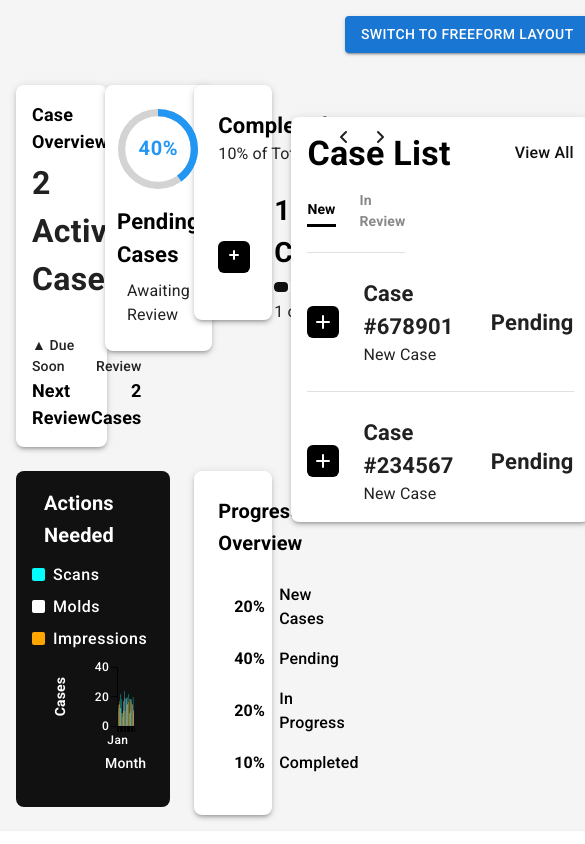
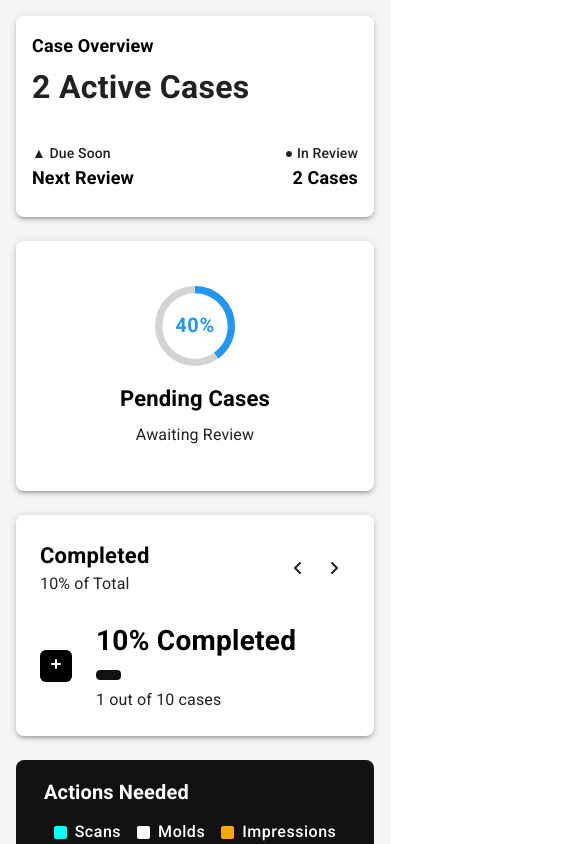
Before and after one commit to InternalShadow/toothy, a React (Vite) app: page / in a window 390 px wide. Shown: the top 844 px of the page, 585 px wide, since content can reach past the window. Built offline with nearby package versions, Linux system fonts and the light colour scheme.

Commit message:
W.I.P-patch/support mobile view

```diff
--- a/src/components/CRMPrototypeDashboard.jsx
+++ b/src/components/CRMPrototypeDashboard.jsx
@@ -376,7 +376,13 @@ export default function CRMPrototypeDashboard() {
       >
         <Header />
         <Box sx={{ flexGrow: 1 }}>
-          <Box sx={{ display: "flex", justifyContent: "flex-end", p: 2 }}>
+          <Box
+            sx={{
+              display: { xs: "none", sm: "none", md: "flex" },
+              justifyContent: "flex-end",
+              p: 2,
+            }}
+          >
             <Button variant='contained' color='primary' onClick={toggleLayout}>
               switch to {layoutMode === "grid" ? "Freeform" : "Grid View"}{" "}
               Layout
@@ -405,24 +411,30 @@ export default function CRMPrototypeDashboard() {
           </Box>
           {layoutMode === "grid" ? (
             <DashBoardGrid>
-              <Box display='flex' width='100%' gap={2}>
+              <Box
+                display='flex'
+                width='100%'
+                gap={2}
+                sx={{
+                  flexDirection: { xs: "column", sm: "column", md: "row" },
+                }}
+              >
                 <Box flexGrow={1} ref={gridContainerRef}>
                   <Grid container spacing={3}>
                     <Grid
-                      size={4}
-                      item
+                      size={{ xs: 12, sm: 12, md: 4, lg: 4, xl: 4 }}
                       ref={(el) => (widgetRefs.current["caseStats"] = el)}
                     >
                       {widgetMap.caseStats}
                     </Grid>
-                    <Grid size={4} item>
+                    <Grid size={{ xs: 12, sm: 12, md: 4, lg: 4, xl: 4 }}>
                       <div
                         ref={(el) => (widgetRefs.current["pendingCases"] = el)}
                       >
                         {widgetMap.pendingCases}
                       </div>
                     </Grid>
-                    <Grid size={4} item>
+                    <Grid size={{ xs: 12, sm: 12, md: 4, lg: 4, xl: 4 }}>
                       <div
                         ref={(el) =>
                           (widgetRefs.current["activeCasesCard"] = el)
@@ -431,12 +443,12 @@ export default function CRMPrototypeDashboard() {
                         {widgetMap.activeCasesCard}
                       </div>
                     </Grid>
-                    <Grid size={8} item>
+                    <Grid size={{ xs: 12, sm: 12, md: 8, lg: 8, xl: 8 }}>
                       <div ref={(el) => (widgetRefs.current["chart"] = el)}>
                         {widgetMap.chart}
                       </div>
                     </Grid>
-                    <Grid size={4} item>
+                    <Grid size={{ xs: 12, sm: 12, md: 4, lg: 4, xl: 4 }}>
                       <div
                         ref={(el) =>
                           (widgetRefs.current["progressOverviewCard"] = el)
@@ -449,9 +461,9 @@ export default function CRMPrototypeDashboard() {
                 </Box>
                 <Box
                   sx={{
-                    width: { xs: "100%", md: "50%" },
-                    mt: { xs: 4, md: 0 },
-                    pl: 2,
+                    width: { xs: "100%", sm: "100%", md: "50%" },
+                    mt: { xs: 4, sm: 4, md: 0 },
+                    pl: { xs: 0, sm: 0, md: 2 },
                   }}
                 >
                   <div ref={(el) => (widgetRefs.current["caseList"] = el)}>
@@ -501,7 +513,9 @@ export default function CRMPrototypeDashboard() {
             </DashboardDropZone>
           )}
         </Box>
-        <Footer />
+        <Box sx={{ display: { xs: "none", sm: "none", md: "block" } }}>
+          <Footer />
+        </Box>
       </Box>
     </Box>
   );
--- a/src/components/widgets/CaseList.jsx
+++ b/src/components/widgets/CaseList.jsx
@@ -146,7 +146,7 @@ export default function CaseList({ cases, isFreeform = false }) {
         gap={3}
         mb={3}
         overflow='scroll'
-        maxWidth='25vw'
+        maxWidth={{ xs: "80vw", sm: "80vw", md: "25vw" }}
         borderBottom='1px solid #e0e0e0'
         pt={1}
         pb={2}
--- a/src/components/widgets/Chart.jsx
+++ b/src/components/widgets/Chart.jsx
@@ -40,7 +40,6 @@ export default function Chart({ chartData, isFreeform = false }) {
         sx={{
           color: "#fff",
           fontWeight: 700,
-          // border: "1px solid #2196f3",
 
           display: "inline-block",
           px: 1.5,
```
